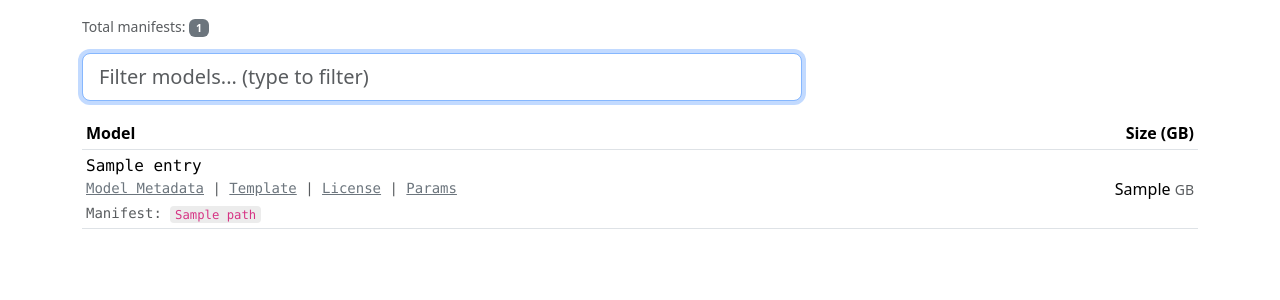
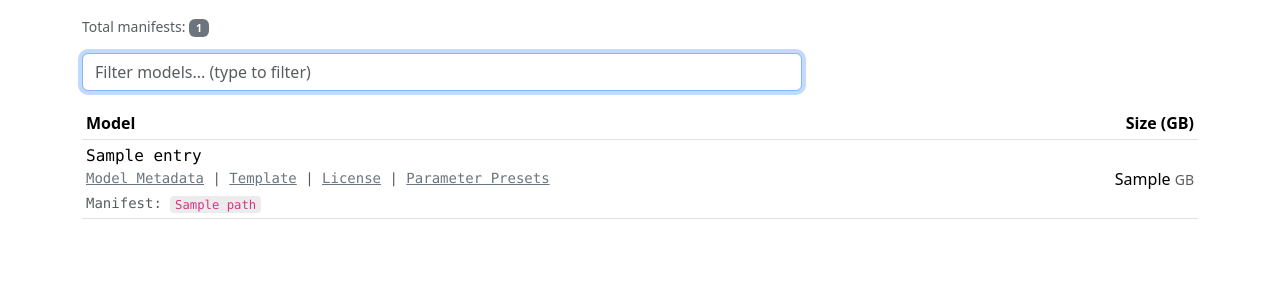
Before and after one commit to berndfo/ollama-inspect, a Flask app: template ollama-inspect/templates/ollama_index.html in a window 1280 px wide. Shown: the part 87-387 px from the top of the page. Run offline with Flask 3, Linux system fonts and the light colour scheme; the template is opened without the code that fills it: most values are stand-ins (such as "Sample title", 1, 10 or a date in 2020); parts of the project's set-up code (start-up, migrations or seed data) failed here and were passed over.

Commit message:
align search box design

```diff
--- a/ollama-inspect/templates/model_metadata.html
+++ b/ollama-inspect/templates/model_metadata.html
@@ -37,7 +37,7 @@
           <div class="alert alert-warning" role="alert">{{ error }}</div>
         {% endif %}
         <div class="mb-3" style="max-width: 720px;">
-          <input id="search" class="form-control form-control-lg" type="search" placeholder="Filter keys or values... (type to filter)" autofocus />
+          <input id="search" class="form-control" type="search" placeholder="Filter keys or values... (type to filter)" autofocus />
         </div>
       </header>
 
--- a/ollama-inspect/templates/ollama_index.html
+++ b/ollama-inspect/templates/ollama_index.html
@@ -36,7 +36,7 @@
         <div class="mb-3 text-muted small">Total manifests: <span class="badge text-bg-secondary" id="count">{{ entries|length }}</span></div>
 
         <div class="mb-3" style="max-width: 720px;">
-          <input id="search" class="form-control form-control-lg" type="search" placeholder="Filter models... (type to filter)" autofocus />
+          <input id="search" class="form-control" type="search" placeholder="Filter models... (type to filter)" autofocus />
         </div>
 
         <div class="table-responsive">
@@ -68,7 +68,7 @@
                           {% if e.params_blob_filename %}
                             {% if e.template_blob_filename or e.license_blob_filename %}|
                             {% endif %}
-                            <a class="link-secondary" target="_blank" href="/model/params?filename={{ e.params_blob_filename }}">Params</a>
+                            <a class="link-secondary" target="_blank" href="/model/params?filename={{ e.params_blob_filename }}">Parameter Presets</a>
                           {% endif %}
                         {% endif %}
                       </div>
```
